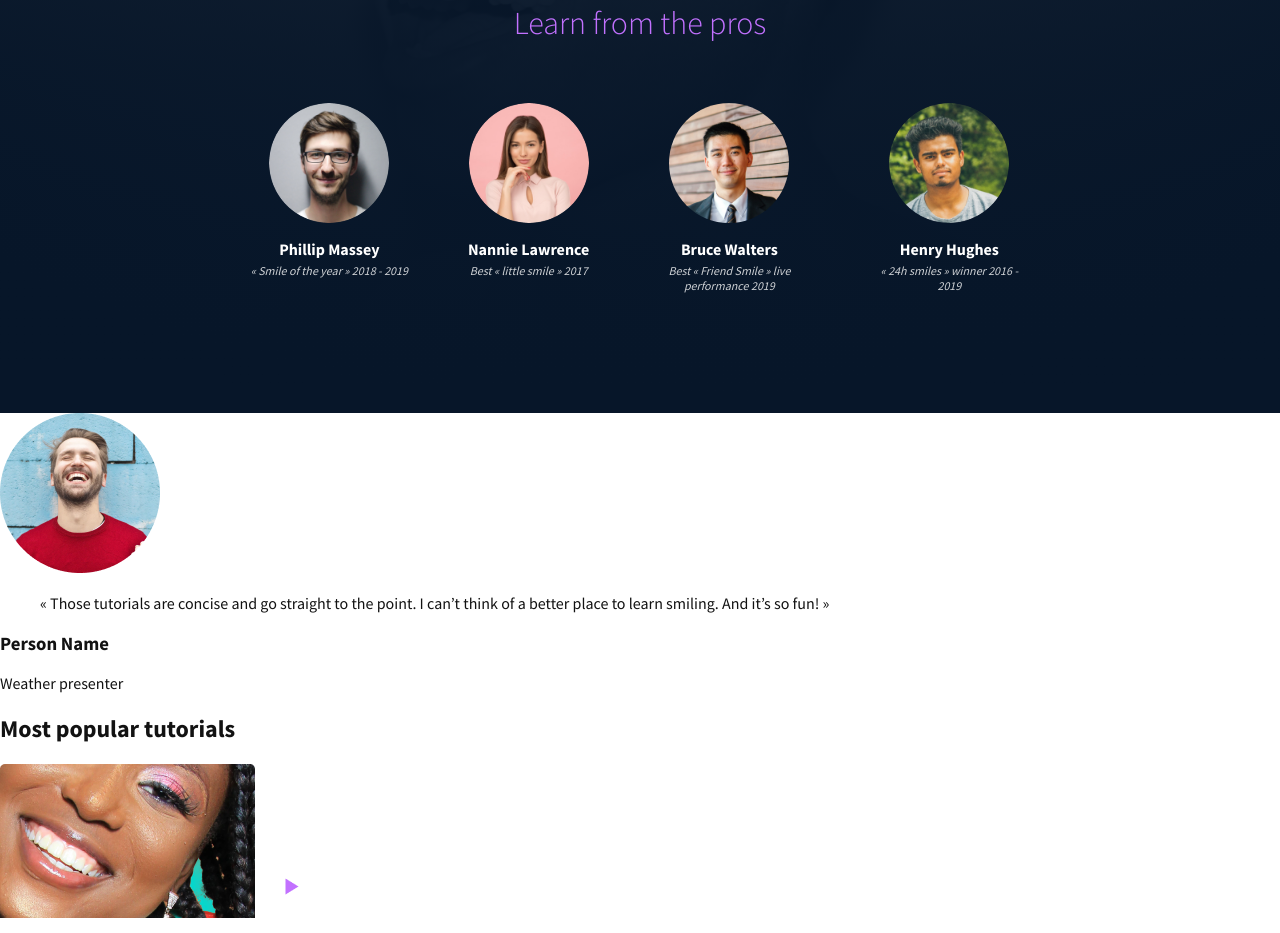
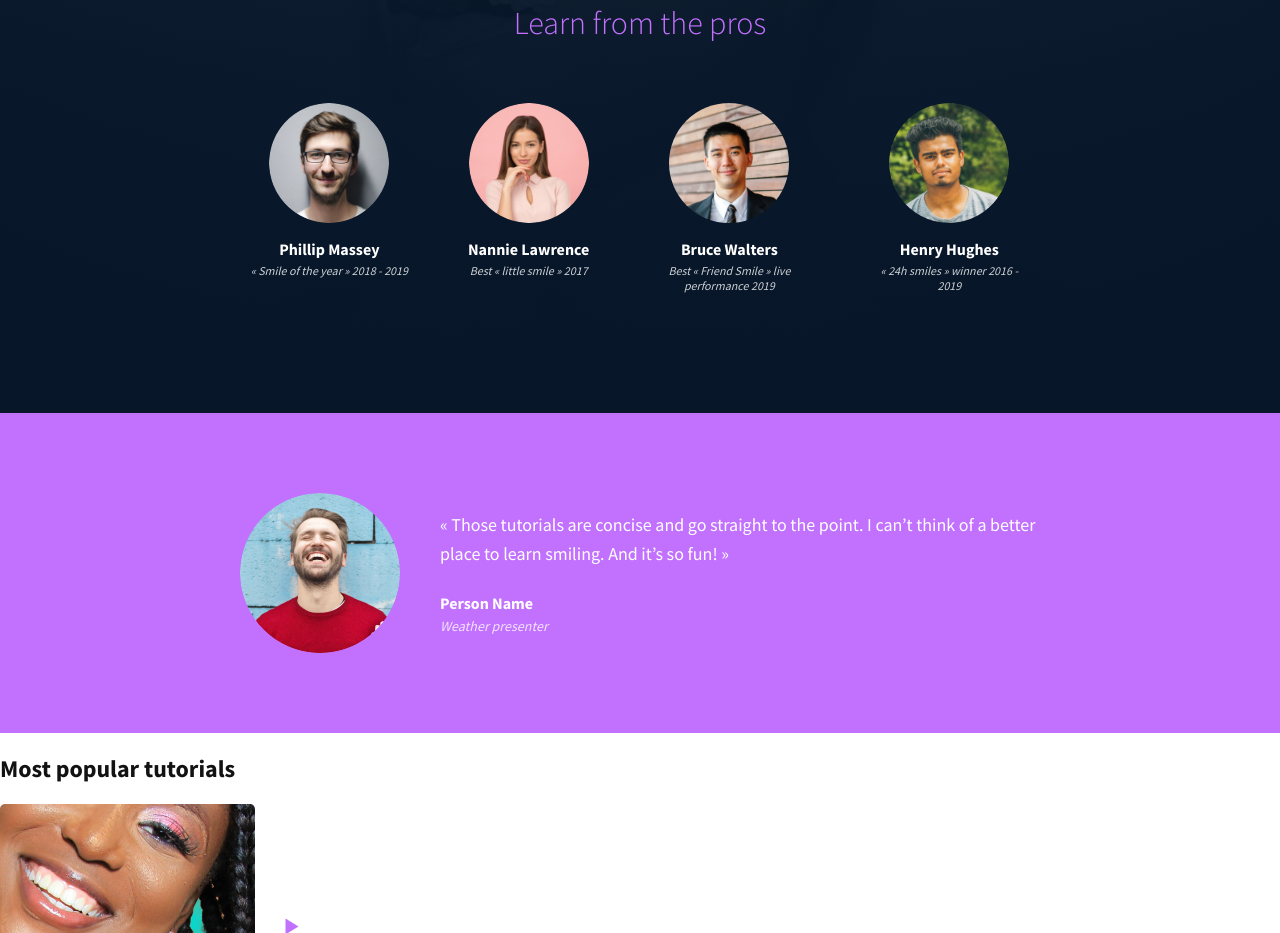
Before and after one commit to TAREK-1988/alx_html_css, a plain HTML site: page css_advanced/index.html in a window 1280 px wide. Shown: the part 460-1393 px from the top of the page. Drawn offline with Linux system fonts and the light colour scheme.

Commit message:
Update styles.css

```diff
--- a/css_advanced/styles.css
+++ b/css_advanced/styles.css
@@ -1,6 +1,6 @@
 /* =========================================
    CSS Advanced – SmileSchool
-   Base styles + Task 2 (Header & Hero)
+   Base styles + Header, Hero, Quote
    ========================================= */
 
 *,
@@ -144,10 +144,6 @@ a {
   color: #c271ff;
 }
 
-.hero-pros h2::first-letter {
-  text-transform: uppercase;
-}
-
 .pros-grid {
   margin-top: 60px;
   display: flex;
@@ -183,6 +179,58 @@ a {
   opacity: 0.8;
 }
 
+/* ================= QUOTE SECTION (TASK 3) ================= */
+
+.quote-section {
+  background-color: #c271ff;
+  color: #ffffff;
+  padding: 80px 16px;
+}
+
+.quote-section > div {
+  /* make sure flex works on direct children wrapper */
+}
+
+.quote-section {
+  display: flex;
+  align-items: center;
+  justify-content: center;
+  gap: 40px;
+}
+
+.quote-image img {
+  width: 160px;
+  height: 160px;
+  border-radius: 50%;
+  object-fit: cover;
+  display: block;
+}
+
+.quote-text {
+  max-width: 600px;
+  text-align: left;
+}
+
+.quote-text blockquote {
+  margin: 0 0 24px;
+  font-size: 18px;
+  line-height: 1.6;
+  font-weight: 400;
+}
+
+.quote-text h3 {
+  margin: 0 0 4px;
+  font-size: 16px;
+  font-weight: 700;
+}
+
+.quote-text p {
+  margin: 0;
+  font-size: 14px;
+  font-style: italic;
+  opacity: 0.8;
+}
+
 /* ================= RESPONSIVE ================= */
 
 @media (max-width: 768px) {
@@ -201,4 +249,13 @@ a {
   .pros-grid {
     gap: 32px;
   }
+
+  .quote-section {
+    flex-direction: column;
+    text-align: center;
+  }
+
+  .quote-text {
+    text-align: center;
+  }
 }
```
